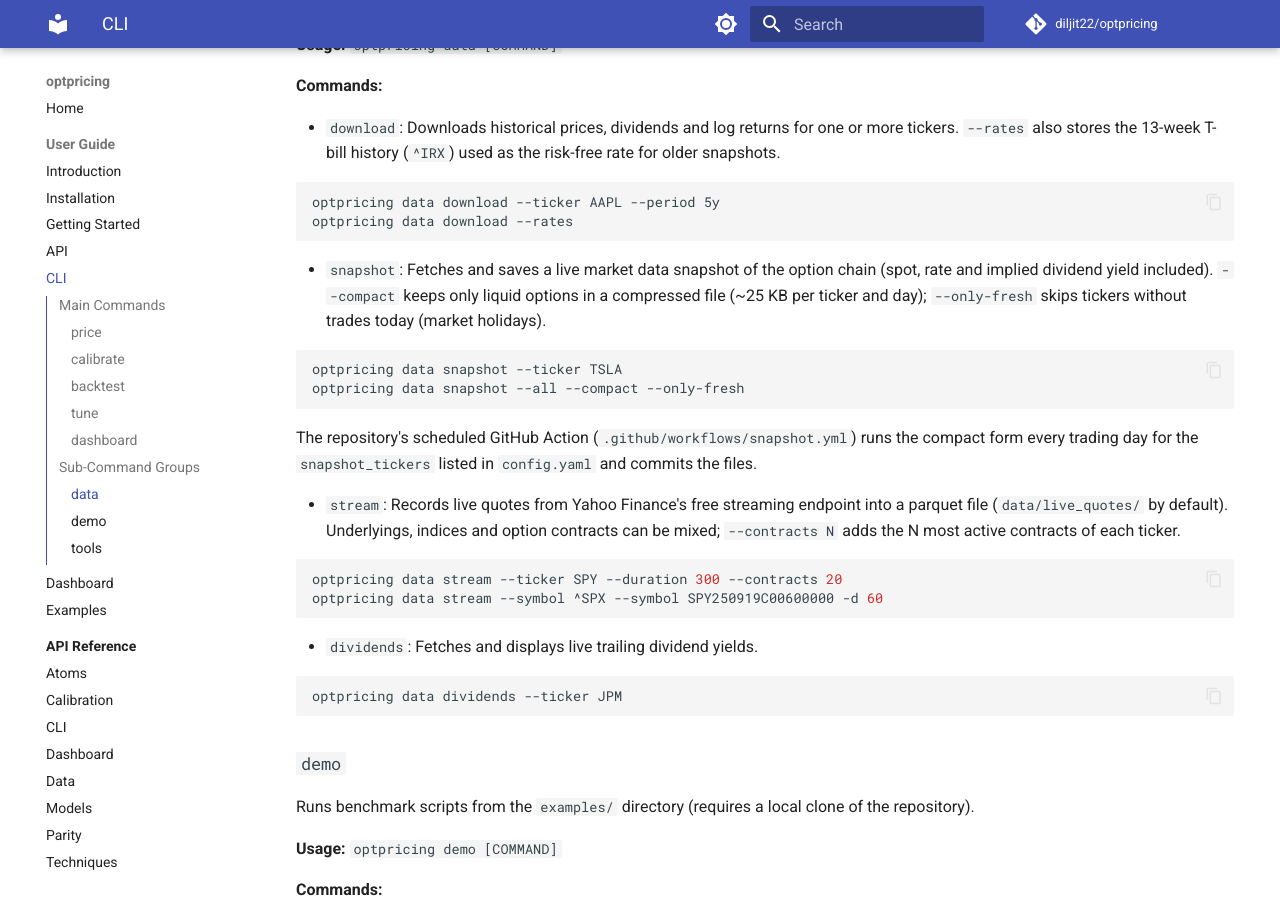
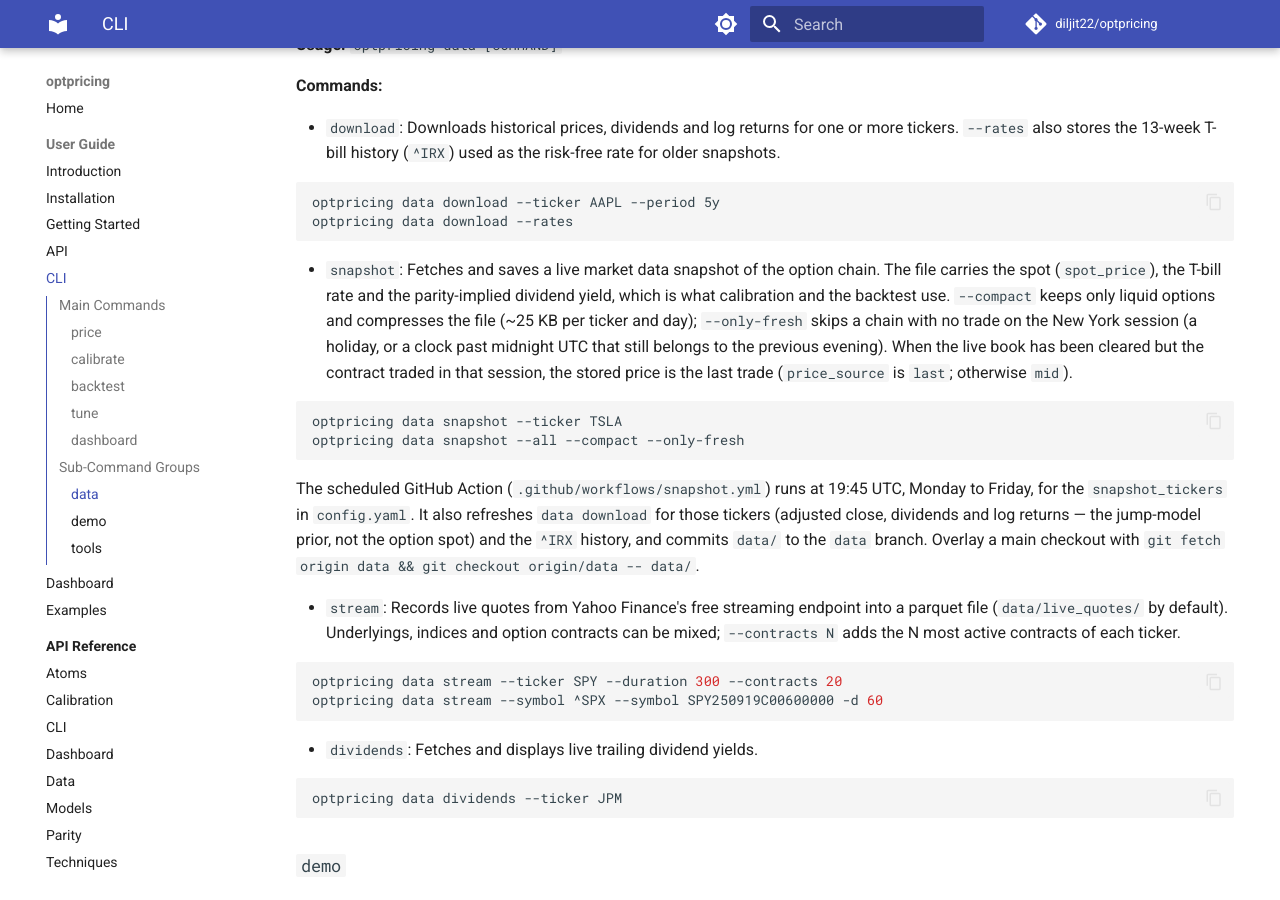
Before and after one commit to Diljit22/optpricing, an MkDocs documentation site: the page built from docs/guide/CLI.md, in a window 1280 px wide and 900 px high, scrolled down 3381 px. Built offline with MkDocs 1.6.1 and Material for MkDocs 9.7.7, drawn with Linux system fonts in a browser that asks for light colours; comment, search, counter and statistics services are not loaded.

Commit message:
chore: update changelog, enhance snapshot workflow, and modify CLI documentation
- Updated CHANGELOG.md to document fixes and changes related to snapshot handling and scheduling.
- Modified the snapshot workflow to run at 19:45 UTC, ensuring it captures data during the New York session and adjusts for market conditions.
- Enhanced CLI documentation to clarify the snapshot command's functionality and its integration with the scheduled GitHub Action.

````diff
--- a/docs/guide/CLI.md
+++ b/docs/guide/CLI.md
@@ -138,14 +138,14 @@ Tools for downloading and managing market data.
   optpricing data download --rates
   ```
 
-- `snapshot`: Fetches and saves a live market data snapshot of the option chain (spot, rate and implied dividend yield included). `--compact` keeps only liquid options in a compressed file (~25 KB per ticker and day); `--only-fresh` skips tickers without trades today (market holidays).
+- `snapshot`: Fetches and saves a live market data snapshot of the option chain. The file carries the spot (`spot_price`), the T-bill rate and the parity-implied dividend yield, which is what calibration and the backtest use. `--compact` keeps only liquid options and compresses the file (~25 KB per ticker and day); `--only-fresh` skips a chain with no trade on the New York session (a holiday, or a clock past midnight UTC that still belongs to the previous evening). When the live book has been cleared but the contract traded in that session, the stored price is the last trade (`price_source` is `last`; otherwise `mid`).
 
   ```bash
   optpricing data snapshot --ticker TSLA
   optpricing data snapshot --all --compact --only-fresh
   ```
 
-  The repository's scheduled GitHub Action (`.github/workflows/snapshot.yml`) runs the compact form every trading day for the `snapshot_tickers` listed in `config.yaml` and commits the files.
+  The scheduled GitHub Action (`.github/workflows/snapshot.yml`) runs at 19:45 UTC, Monday to Friday, for the `snapshot_tickers` in `config.yaml`. It also refreshes `data download` for those tickers (adjusted close, dividends and log returns — the jump-model prior, not the option spot) and the `^IRX` history, and commits `data/` to the `data` branch. Overlay a main checkout with `git fetch origin data && git checkout origin/data -- data/`.
 
 - `stream`: Records live quotes from Yahoo Finance's free streaming endpoint into a parquet file (`data/live_quotes/` by default). Underlyings, indices and option contracts can be mixed; `--contracts N` adds the N most active contracts of each ticker.
 
````
Also changed, not shown: CHANGELOG.md (+9 -0 lines), config.yaml (+17 -2 lines), 1 other file.
